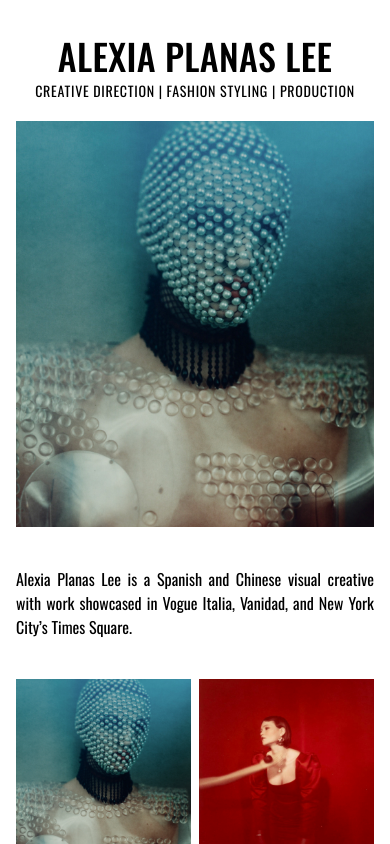
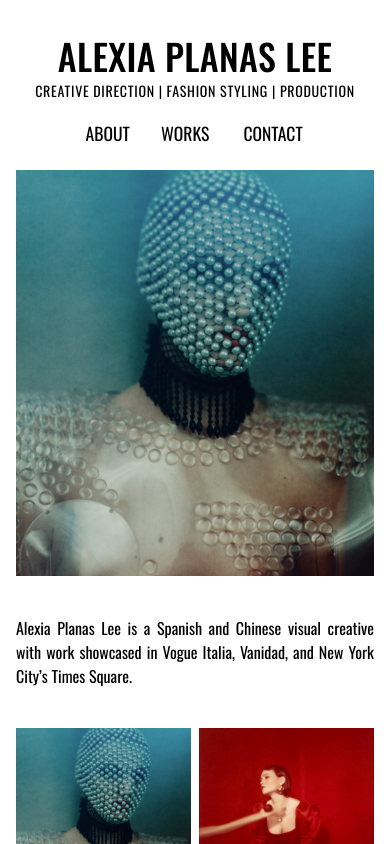
Before and after one commit to charlesfig/alexia-portfolio-next13.4, a Next.js app: page / in a window 390 px wide. Shown: the top 844 px of the page. Built offline with nearby package versions, Linux system fonts and the light colour scheme.

Commit message:
Add mobile navigation

```diff
--- a/app/Navigation.tsx
+++ b/app/Navigation.tsx
@@ -7,11 +7,16 @@ export default function Navigation() {
     { name: "Contact", href: "/contact" },
   ];
   return (
-    <div className="text-right absolute -left-20 top-36 flex flex-col gap-2 w-16">
+    <div
+      className={
+        "md:text-right md:absolute -left-20 top-36 flex md:flex-col md:gap-2 md:w-16" +
+        " items-center md:items-end justify-center gap-5 mt-4 md:mt-0"
+      }
+    >
       {navigation.map((item) => (
         <Link
           href={item.href}
-          className="hover:font-bold cursor-pointer uppercase scale-[0.8] text-[17px]"
+          className="hover:font-bold cursor-pointer uppercase scale-[0.8] text-[22px] md:text-[17px]"
         >
           {item.name}
         </Link>
```
Also changed, not shown: app/@todo.md (added, +1 -0 lines).
